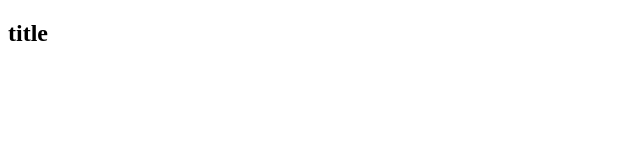
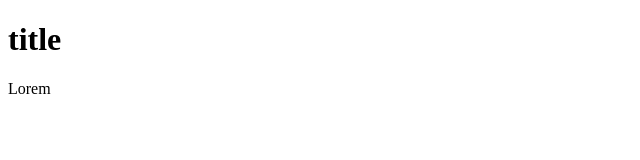
Before and after one commit to jsfdz/mi-primer-repo, a plain HTML site: page index.html in a window 1280 px wide. Shown: the whole page, without its empty margins (0-640 px from the left). Drawn offline with Linux system fonts and the light colour scheme.

Commit message:
agregando un h1 y un parrafo

```diff
--- a/index.html
+++ b/index.html
@@ -7,6 +7,7 @@
   <title>HTML</title>
 </head>
 <body>
-  <h2>title</h2>
+  <h1>title</h1>
+  <p>Lorem</p>
 </body>
 </html>
```
